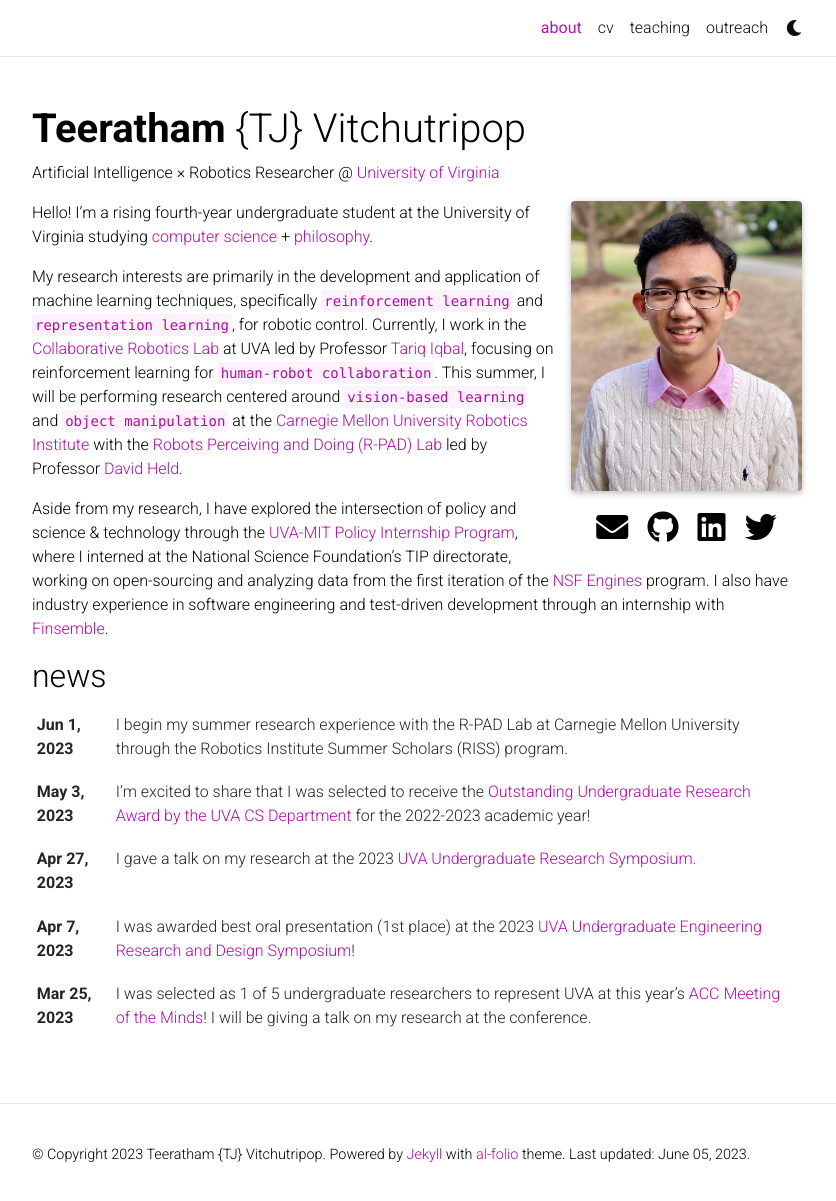
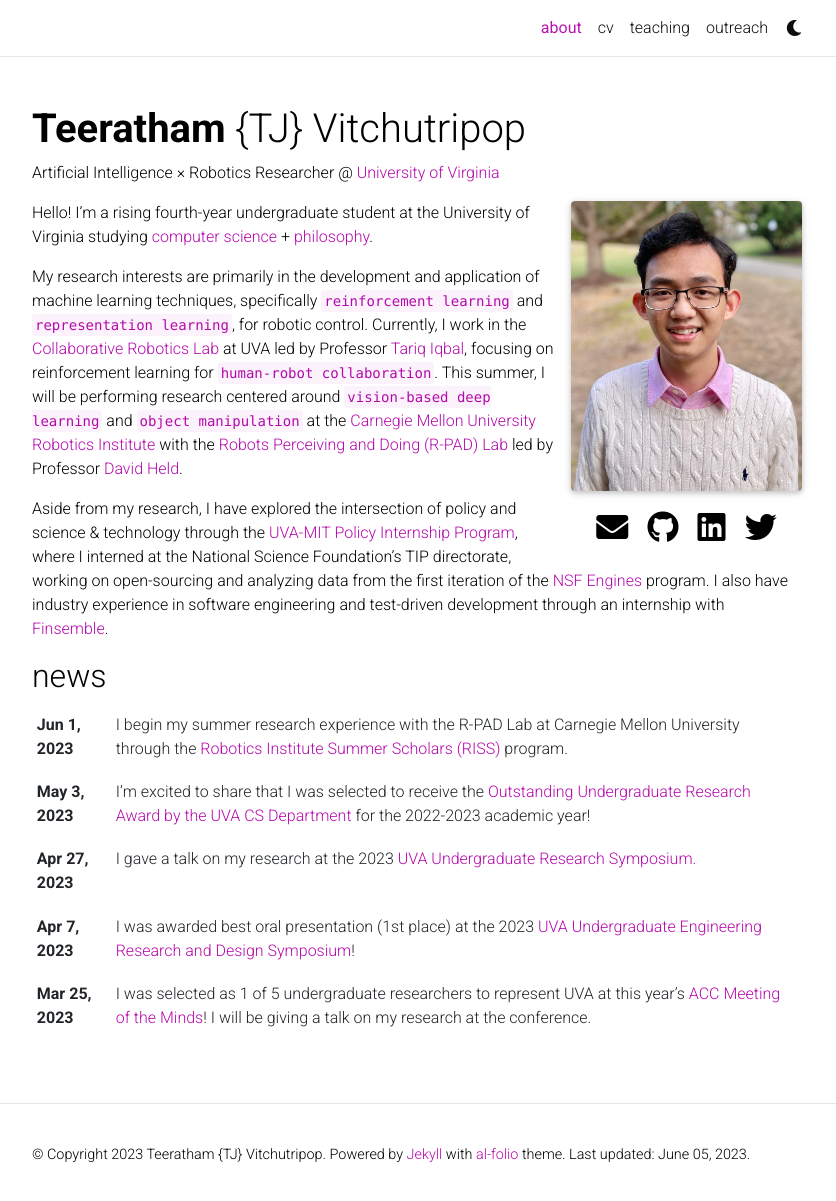
Before and after one commit to tjvitchutripop/tjvitchutripop.github.io, a Jekyll site: the page built from _pages/about.md, in a window 1280 px wide and 1206 px high. Shown: the top 1201 px of the window, without its empty margins (223-1059 px from the left). Built offline with Jekyll 4.4.1, drawn with Linux system fonts in a browser that asks for light colours; full-size pictures stand in for the smaller copies a plugin makes; comment, search, counter and statistics services are not loaded; a style sheet for code colours, icons or effects is not loaded.

Commit message:
Minor changes to RISS news and bio

```diff
--- a/_pages/about.md
+++ b/_pages/about.md
@@ -21,6 +21,6 @@
 
 Hello! I'm a rising fourth-year undergraduate student at the University of Virginia studying <a href='https://www.cs.virginia.edu/'>computer science<a> + <a href='https://www.philosophy.virginia.edu/'>philosophy</a>.
 
-My research interests are primarily in the development and application of machine learning techniques, specifically `reinforcement learning` and `representation learning`, for robotic control. Currently, I work in the <a href='https://www.collabrobotics.com/'>Collaborative Robotics Lab</a> at UVA led by Professor <a href='http://www.tiqbal.com/'>Tariq Iqbal</a>, focusing on reinforcement learning for `human-robot collaboration`. This summer, I will be performing research centered around `vision-based learning` and `object manipulation` at the <a href='https://www.ri.cmu.edu/'>Carnegie Mellon University Robotics Institute</a> with the <a href='https://r-pad.github.io/'>Robots Perceiving and Doing (R-PAD) Lab</a> led by Professor <a href='https://davheld.github.io/'>David Held</a>.
+My research interests are primarily in the development and application of machine learning techniques, specifically `reinforcement learning` and `representation learning`, for robotic control. Currently, I work in the <a href='https://www.collabrobotics.com/'>Collaborative Robotics Lab</a> at UVA led by Professor <a href='http://www.tiqbal.com/'>Tariq Iqbal</a>, focusing on reinforcement learning for `human-robot collaboration`. This summer, I will be performing research centered around `vision-based deep learning` and `object manipulation` at the <a href='https://www.ri.cmu.edu/'>Carnegie Mellon University Robotics Institute</a> with the <a href='https://r-pad.github.io/'>Robots Perceiving and Doing (R-PAD) Lab</a> led by Professor <a href='https://davheld.github.io/'>David Held</a>.
 
 Aside from my research, I have explored the intersection of policy and science & technology through the <a href='https://engineering.virginia.edu/future-undergrads/academics/policy-internship-program'>UVA-MIT Policy Internship Program</a>, where I interned at the National Science Foundation’s TIP directorate, working on open-sourcing and analyzing data from the first iteration of the <a href='https://new.nsf.gov/funding/initiatives/regional-innovation-engines'>NSF Engines</a> program. I also have industry experience in software engineering and test-driven development through an internship with <a href='https://finsemble.com/'>Finsemble</a>.
```
Also changed, not shown: _news/6-1-23-riss.md (+1 -1 lines).
